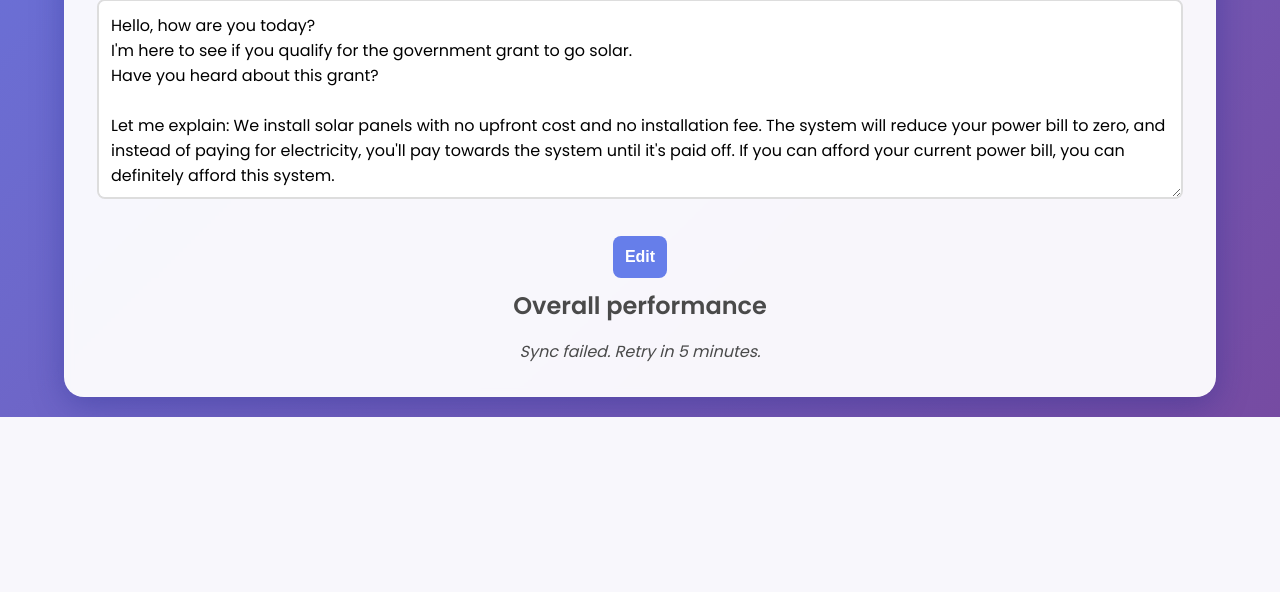
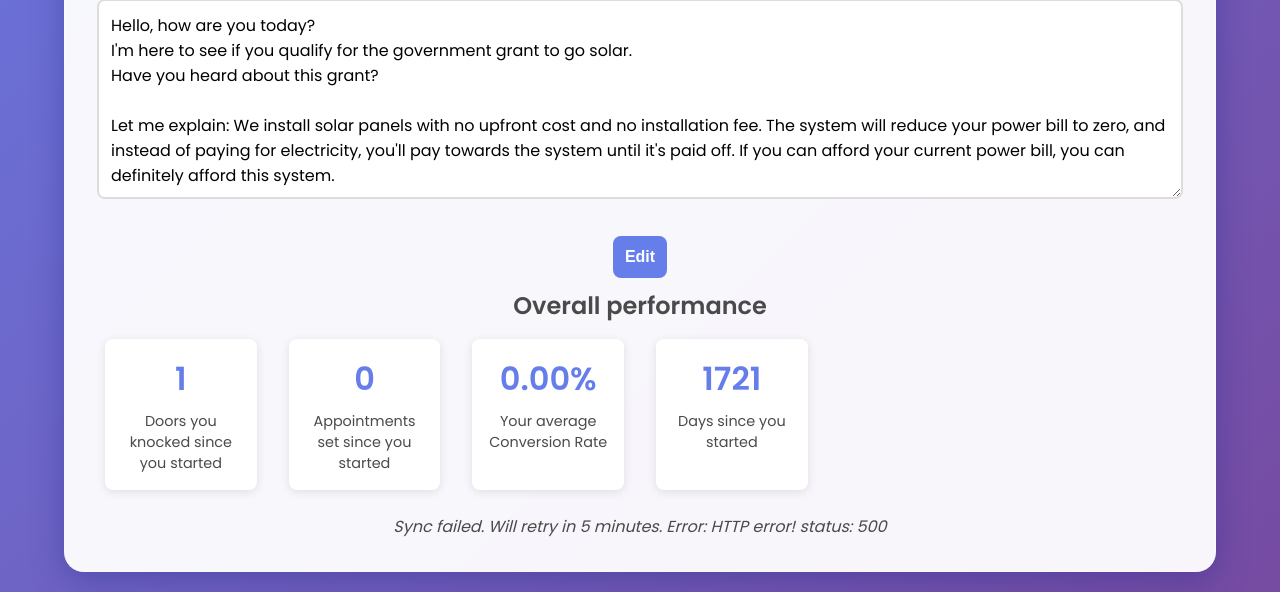
Before and after one commit to alessandroredrouge/Solar-Leads, a Flask app: page /field_support in a window 1280 px wide. Shown: the part 731-1323 px from the top of the page. Before the commit the page ends 1148 px from the top, so only its background shows below. Run offline with Flask 2, Linux system fonts and the light colour scheme; the visitor is signed in with stand-in values (Sample User, id 1); a database or web service that is not in the repository returns one stand-in record (values such as "Sample title"); data that the repository does not hold is empty.

Commit message:
Implemented the 'Overall performance' section in the Field Support page, updated the Sync_data function to ensure that the data are synced every 5 minutes properly

```diff
--- a/app/data_processing.py
+++ b/app/data_processing.py
@@ -92,4 +92,39 @@ def get_performance(role, nickname, selected_date):
 
     return performance
 
+def get_overall_performance(role, nickname):
+    current_user = f"{role} {nickname}"
+
+    # Get all submissions for the current user
+    all_submissions = list(collection.find({"Submitted by": current_user}))
+
+    # Calculate metrics
+    doors_knocked = len(all_submissions)
+    appointments_set = sum(1 for submission in all_submissions if submission['prospect_response'] == "Appointment set")
+    conv_rate = f"{(appointments_set / doors_knocked * 100):.2f}%" if doors_knocked > 0 else "0.00%"
+
+    # Calculate days since started
+    if all_submissions:
+        # Convert string timestamps to datetime objects if necessary
+        timestamps = []
+        for submission in all_submissions:
+            timestamp = submission['timestamp']
+            if isinstance(timestamp, str):
+                timestamp = datetime.fromisoformat(timestamp.replace('Z', '+00:00'))
+            timestamps.append(timestamp)
+
+        first_submission = min(timestamps)
+        days_since_started = (datetime.now(first_submission.tzinfo) - first_submission).days + 1
+    else:
+        days_since_started = 0
+
+    overall_performance = {
+        "total_doors_knocked": doors_knocked,
+        "total_appointments_set": appointments_set,
+        "average_conv_rate": conv_rate,
+        "days_since_started": days_since_started
+    }
+
+    return overall_performance
+
 # Add more functions for complex calculations using local_df as needed
--- a/app/main.py
+++ b/app/main.py
@@ -3,7 +3,7 @@
 # Programming Language: Python (Flask).
 
 from flask import Flask, render_template, request, session, redirect, url_for, session, flash, jsonify
-from data_processing import sync_local_cache, get_performance
+from data_processing import sync_local_cache, get_performance, get_overall_performance
 from google_maps import get_map_data
 from database import save_data, delete_data, delete_ALL_data, load_data
 from datetime import datetime
@@ -139,12 +139,24 @@ def get_performance_data():
     performance = get_performance(role, nickname, selected_date)
     return jsonify(performance)
 
+@app.route('/get_overall_performance', methods=['GET'])
+def get_overall_performance_data():
+    role = session.get('role')
+    nickname = session.get('nickname')
+    if not role or not nickname:
+        return jsonify({"error": "Not authenticated"}), 401
+    overall_performance = get_overall_performance(role, nickname)
+    return jsonify(overall_performance)
+
 @app.route('/sync_data', methods=['POST'])
 def sync_data():
-    if sync_local_cache():
-        return jsonify({"message": "Data synced successfully"}), 200
-    else:
-        return jsonify({"message": "No new data to sync"}), 204
+    try:
+        if sync_local_cache():
+            return jsonify({"message": "Data synced successfully"}), 200
+        else:
+            return jsonify({"message": "No new data to sync"}), 200
+    except Exception as e:
+        return jsonify({"error": str(e)}), 500
 
 
 # Routes for Google Maps Data
--- a/app/static/script.js
+++ b/app/static/script.js
@@ -162,14 +162,43 @@ document.addEventListener('DOMContentLoaded', function() {
         fetch('/sync_data', {
             method: 'POST',
         })
+        .then(response => {
+            if (!response.ok) {
+                throw new Error(`HTTP error! status: ${response.status}`);
+            }
+            return response.json();
+        })
+        .then(data => {
+            if (data.message === "No new data to sync") {
+                syncStatus.textContent = 'No new data to sync. Last check: ' + new Date().toLocaleTimeString();
+            } else {
+                syncStatus.textContent = 'Last successful sync: ' + new Date().toLocaleTimeString();
+                updatePerformanceData(dateSelect.value);
+                updateOverallPerformanceData();
+            }
+        })
+        .catch(error => {
+            syncStatus.textContent = 'Sync failed. Will retry in 5 minutes. Error: ' + error.message;
+            console.error('Error syncing data:', error);
+        });
+    }
+
+    function updateOverallPerformanceData() {
+        fetch('/get_overall_performance', {
+            method: 'GET',
+            headers: {
+                'Content-Type': 'application/json',
+            },
+        })
         .then(response => response.json())
         .then(data => {
-            syncStatus.textContent = 'Last sync: ' + new Date().toLocaleTimeString();
-            updatePerformanceData(dateSelect.value);
+            document.getElementById('total-doors-knocked').textContent = data.total_doors_knocked;
+            document.getElementById('total-appointments-set').textContent = data.total_appointments_set;
+            document.getElementById('average-conv-rate').textContent = data.average_conv_rate;
+            document.getElementById('days-since-started').textContent = data.days_since_started;
         })
         .catch(error => {
-            syncStatus.textContent = 'Sync failed. Retry in 5 minutes.';
-            console.error('Error syncing data:', error);
+            console.error('Error:', error);
         });
     }
 
@@ -205,6 +234,8 @@ document.addEventListener('DOMContentLoaded', function() {
     dateSelect.addEventListener('change', function() {
         updatePerformanceData(this.value);
     });
+
+    updateOverallPerformanceData();
 
     // Sync data every 5 minutes (adjust as needed)
     setInterval(syncData, 5 * 60 * 1000);
--- a/app/templates/field_support.html
+++ b/app/templates/field_support.html
@@ -77,7 +77,7 @@
 
         <h2>Suggested route</h2> <!-- TODO: complete this part -->
 
-        <h2>Pitch recap</h2> <!-- TODO: complete this part -->
+        <h2>Pitch recap</h2>
         <div id="pitch-recap">
             <textarea id="pitch-box" readonly></textarea>
             <div class="pitch-buttons">
@@ -86,7 +86,25 @@
             </div>
         </div>
 
-        <h2>Overall performance</h2> <!-- TODO: complete this part -->
+        <h2>Overall performance</h2>
+        <div class="performance-grid overall-performance">
+            <div class="performance-item">
+                <h2 id="total-doors-knocked">-</h2>
+                <p>Doors you knocked since you started</p>
+            </div>
+            <div class="performance-item">
+                <h2 id="total-appointments-set">-</h2>
+                <p>Appointments set since you started</p>
+            </div>
+            <div class="performance-item">
+                <h2 id="average-conv-rate">-</h2>
+                <p>Your average Conversion Rate</p>
+            </div>
+            <div class="performance-item">
+                <h2 id="days-since-started">-</h2>
+                <p>Days since you started</p>
+            </div>
+        </div>
 
         <div id="sync-status"></div>
     </div>
```
